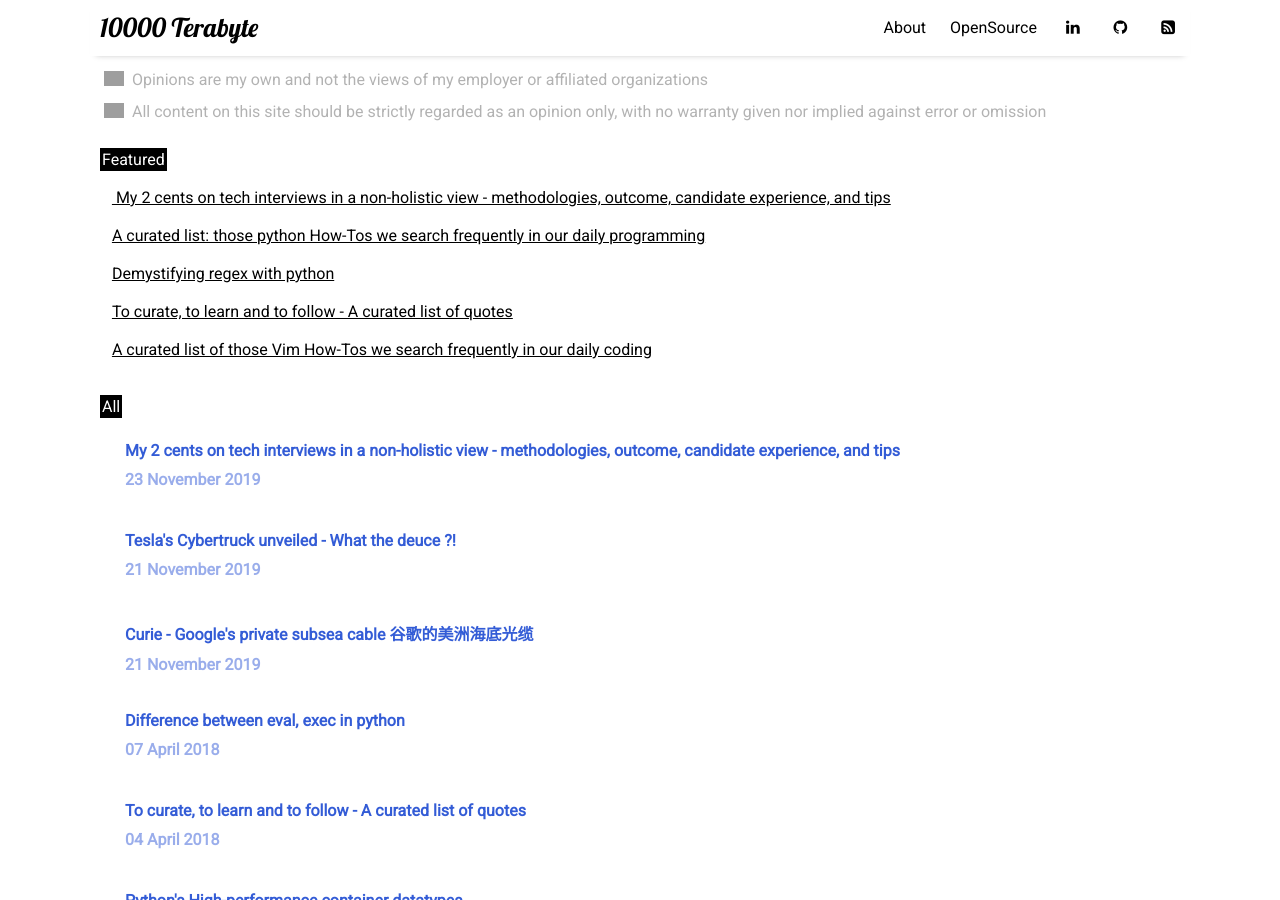
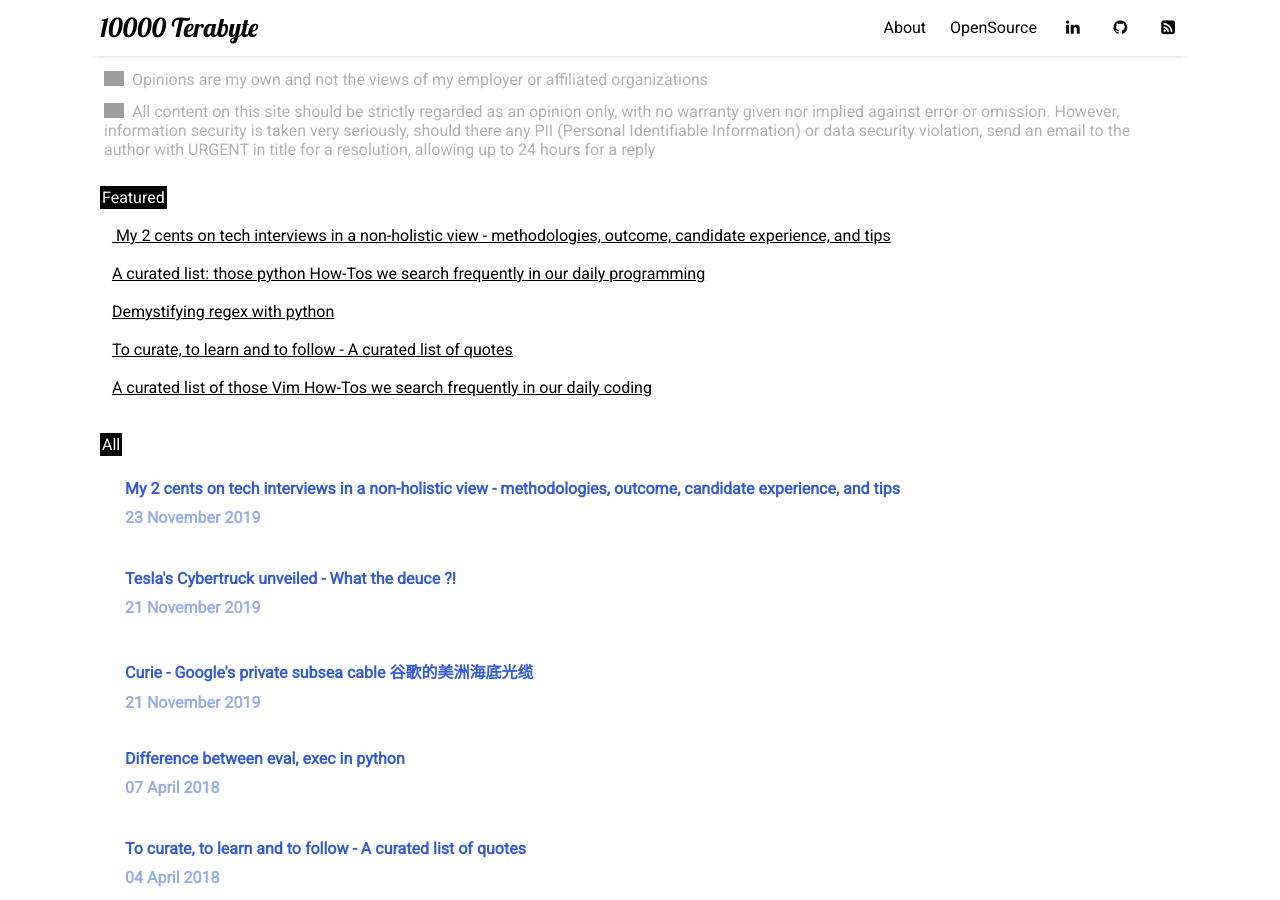
Before and after one commit to 10000TB/10000TB.github.io, a Jekyll site: the page built from index.html, in a window 1280 px wide and 900 px high. Built offline with Jekyll 4.4.1, drawn with Linux system fonts in a browser that asks for light colours; nearby versions of some CDN libraries; the list of posts is cut into pages by our own code; grey boxes are pictures that could not be loaded.

Commit message:
[site home] update home disclaimer.

```diff
--- a/_layouts/home.html
+++ b/_layouts/home.html
@@ -4,7 +4,7 @@
 ---
 
 <div style="color:rgba(0,0,0,0.3); padding: 4px 4px; margin-bottom:5px;"><img src="https://cdn2.iconfinder.com/data/icons/interface-icons-line/53/Danger_Sign-512.png" style="width:20px;position:relative;float:left;margin-top:1px;"> &nbsp; Opinions are my own and not the views of my employer or affiliated organizations</div>
-<div style="color:rgba(0,0,0,0.3); padding: 4px 4px; margin-bottom:25px;"><img src="https://cdn2.iconfinder.com/data/icons/interface-icons-line/53/Danger_Sign-512.png" style="width:20px;position:relative;float:left;margin-top:1px;"> &nbsp; All content on this site should be strictly regarded as an opinion only, with no warranty given nor implied against error or omission </div>
+<div style="color:rgba(0,0,0,0.3); padding: 4px 4px; margin-bottom:25px;"><img src="https://cdn2.iconfinder.com/data/icons/interface-icons-line/53/Danger_Sign-512.png" style="width:20px;position:relative;float:left;margin-top:1px;"> &nbsp; All content on this site should be strictly regarded as an opinion only, with no warranty given nor implied against error or omission. However, information security is taken very seriously, should there any PII (Personal Identifiable Information) or data security violation, send an email to the author with URGENT in title for a resolution, allowing up to 24 hours for a reply</div>
 
 <div>
     <span style="color:white; background-color: black;padding: 2px 2px;">Featured</span><br/><br/>
```
